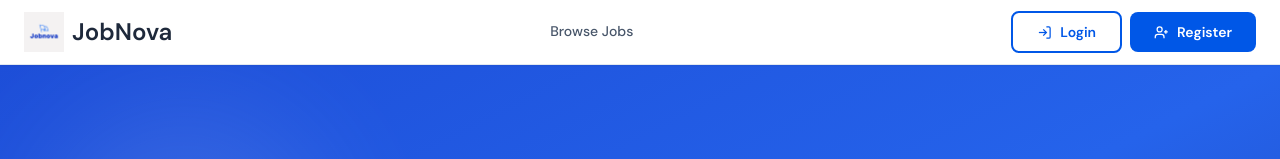
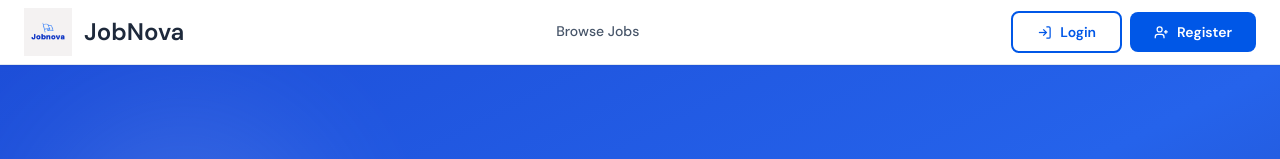
Before and after one commit to priyadarshni0701-apd/ai-job-portal-, a React (Vite) app in the folder frontend/: page / in a window 1280 px wide. Shown: the top 159 px of the page. Built offline with nearby package versions, Linux system fonts and the light colour scheme.

Commit message:
Improved JobNova logo sixe and navbar spacing

```diff
--- a/frontend/src/components/Navbar.jsx
+++ b/frontend/src/components/Navbar.jsx
@@ -39,8 +39,8 @@ export default function Navbar() {
         <div className="flex items-center justify-between h-16">
 
           {/* Logo */}
-          <Link to="/" className="flex items-center gap-2">
-          <img src={logo} alt="JobNova" className="w-10 h-10 object-contain" />
+          <Link to="/" className="flex items-center gap-3">
+          <img src={logo} alt="JobNova" className="w-12 h-12 object-contain" />
           <span style={{ fontfamily: "Sora, sans-serif" }} className="text-2xl font-bold text-slate-800">JobNova</span>
           </Link>
 
```
